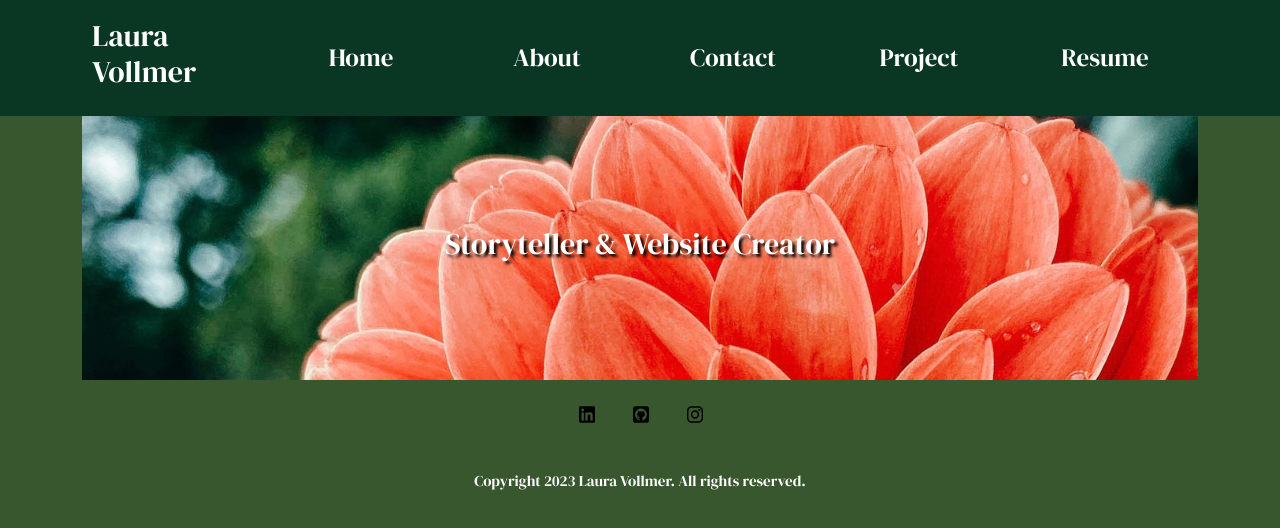
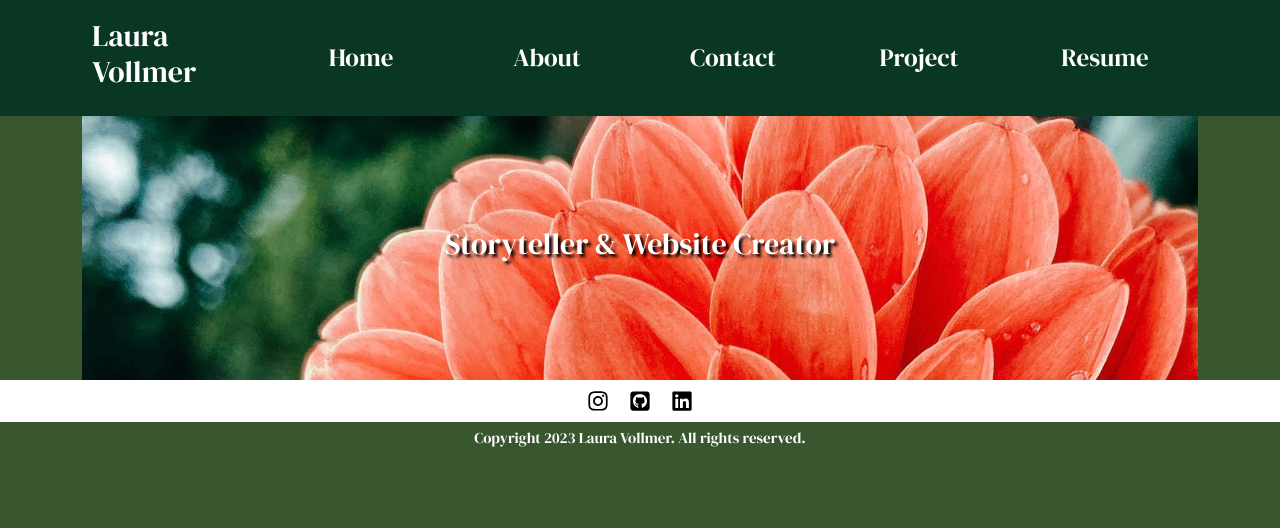
Before and after one commit to lavollmer/react-personal-website, a React (Vite) app: page / in a window 1280 px wide. Shown: the top 528 px of the page. Built offline with nearby package versions, Linux system fonts and the light colour scheme; a web font is replaced by a local one.

Commit message:
fixed footer styling

```diff
--- a/src/assets/css/footer.css
+++ b/src/assets/css/footer.css
@@ -7,23 +7,21 @@
   color:white;
 }
 
-/* p.logos {
-    display: flex;
-      flex-direction: row;
-      justify-content: center;
-      align-items: center;
-      padding: 5px;
-} */
+img.logoimage {
+  width: 2em !important;
+  height: 2em !important;
+  background-color: white;
+          padding: 5px;
+            margin: 5px;
+}
 
-/* a {
+div.logos {
       display: flex;
         flex-direction: row;
         justify-content: center;
         align-items: center;
-        padding: -5px;
-} */
-
-img {
-  width: 120%;
-  height: 120%;
+        padding: 0px;
+        margin: 0px;
+        background-color: white;
+        width: 100vw;
 }
--- a/src/components/Footer.jsx
+++ b/src/components/Footer.jsx
@@ -6,17 +6,25 @@ import LinkedInLogo from "../assets/img/linkedin.svg";
 export default function Footer() {
   return (
     <footer>
-      <p className="logos">
+      <div className="logos">
         <a href="https://www.instagram.com/">
-          <img src={InstagramLogo} alt="Instagram Logo"></img>
+          <img
+            className="logoimage"
+            src={InstagramLogo}
+            alt="Instagram Logo"
+          ></img>
         </a>
         <a href="https://github.com/">
-          <img src={GithubLogo} alt="Github Logo"></img>
+          <img className="logoimage" src={GithubLogo} alt="Github Logo"></img>
         </a>
         <a href="https://www.linkedin.com/">
-          <img src={LinkedInLogo} alt="Linkedin Logo"></img>
+          <img
+            className="logoimage"
+            src={LinkedInLogo}
+            alt="Linkedin Logo"
+          ></img>
         </a>
-      </p>
+      </div>
       <p className="copyright">
         Copyright 2023 Laura Vollmer. All rights reserved.
       </p>
```
